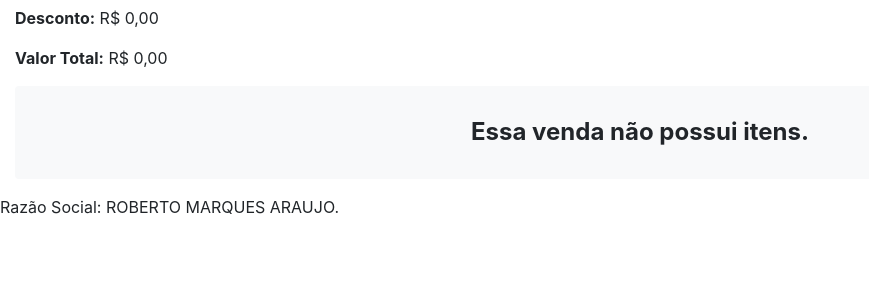
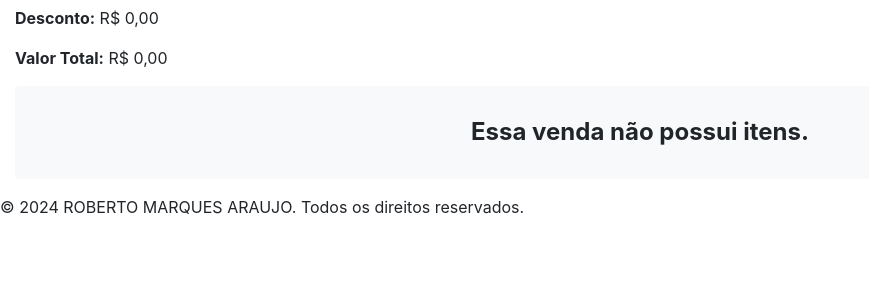
Before and after one commit to robaj9545/PDVSeplanNew, a Django app: page /detalhes_venda/3/ in a window 1280 px wide. Shown: the part 288-588 px from the top of the page, without its empty margins (0-869 px from the left). Run offline with Django 5.2, Linux system fonts and the light colour scheme; data comes from the database, SQL or seed files in the repository; some libraries are stand-ins or nearby versions.

Commit message:
Atualizando

```diff
--- a/pdvweb/templates/pdvweb/base.html
+++ b/pdvweb/templates/pdvweb/base.html
@@ -71,7 +71,7 @@
 </body>
 
 <footer>
-    <p>Razão Social: ROBERTO MARQUES ARAUJO.</p>
+    <p>© 2024 ROBERTO MARQUES ARAUJO. Todos os direitos reservados.</p>
 </footer>
 
 
```
